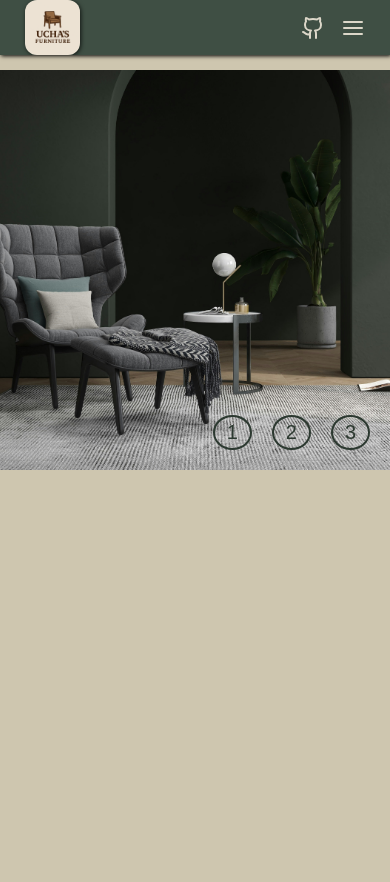
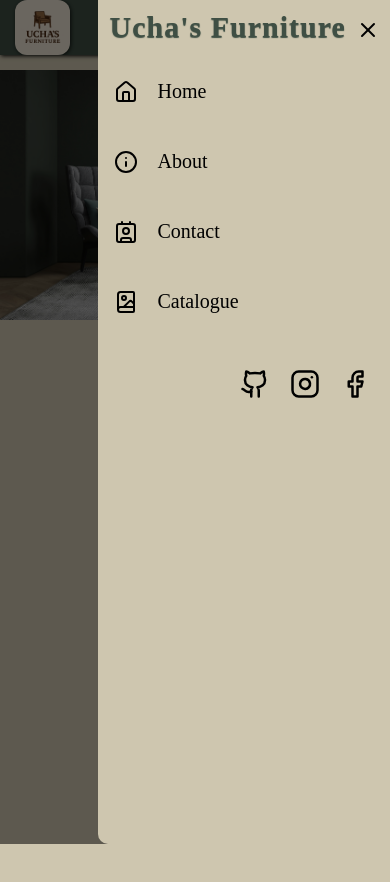
Before and after one commit to dachi6969/nowtryme, a Next.js app: page / in a window 390 px wide. Both pictures are taken after a click on the icon 353 px from the left and 27 px from the top of the page. Shown: the top 882 px of the page. Built offline with nearby package versions, Linux system fonts and the light colour scheme.

Commit message:
WIP: updated but not finished header

```diff
--- a/app/components/firstContent/FirstContent.module.css
+++ b/app/components/firstContent/FirstContent.module.css
@@ -97,7 +97,7 @@
     }
 }
 
-@media (max-width: 900px) {
+@media (min-width: 480px) and (max-width: 900px) {
     .imaged{
         height: 400px;
     }
@@ -113,3 +113,20 @@
         padding: 4px 12px;
     }
 }
+
+@media (max-width: 480px) {
+    .imaged{
+        height: 250px;
+    }
+    .second{
+        height: 250px;
+    }
+    .third{
+        height: 250px;
+    }
+    .switcher{
+        border: 1px solid #2C3930;
+        font-size: 18px;
+        padding: 2px 10px;
+    }
+}
--- a/app/components/header/Header.module.css
+++ b/app/components/header/Header.module.css
@@ -5,7 +5,7 @@
     display: flex;
     align-items: center;
     justify-content: space-between;
-    padding: 0 25px;
+    padding: 0 15px;
     position: fixed;
     z-index: 9200;
     top: 0;
@@ -30,6 +30,11 @@
     font-family: Impact, Haettenschweiler, 'Arial Narrow Bold', sans-serif;
 }
 
+.mobileTitle{
+    color: #cec6af;
+    font-size: 25px;
+}
+
 .title {
     display: none;
     color: #cec6af;
@@ -47,7 +52,6 @@
 .gitIcon{
     cursor: pointer;
     color: #DCD7C9;
-    /* padding-top: 4px; */
 }
 
 .menuIcon{
@@ -69,6 +73,10 @@
         margin: 0 auto;
     };
 
+    .mobileTitle{
+        display: none;
+    }
+
     .logo{
         height: 70px;
         width: 70px;
--- a/app/components/header/Header.tsx
+++ b/app/components/header/Header.tsx
@@ -5,14 +5,19 @@ import Image from "next/image";
 import styles from "./Header.module.css";
 import { useRouter } from "next/navigation";
 import DeskMenu from "./desktopMenu/DeskMenu";
+import MobileMenu from "./mobileMenu/MobileMenu";
+import { useModal } from "@/app/store/useMenuStore";
+import MenuDrawer from "./menuDrawer/MenuDrawer";
 
 const Header = () => {
     const router = useRouter();
+    const {mobileMenu,openMobileM} = useModal();
     const homeRoute = () => {
         router.push("/");
     }
     return(
         <header className={styles.header}>
+
             <div className={styles.titleWrapper}>
                 <Image
                 src="/logo.png"
@@ -23,9 +28,12 @@ const Header = () => {
                 onClick={homeRoute}
             />
             <span className={styles.title}>
+            Ucha's Furniture
+            </span>
+            </div>
+            <span className={styles.mobileTitle}>
                 Ucha's Furniture
             </span>
-            </div>
 
             <div className={styles.iconWrapper}>
                 <a
@@ -42,10 +50,13 @@ const Header = () => {
                 <AlignJustify
                 className={styles.menuIcon}
                 aria-label="menu icon"
+                onClick={openMobileM}
                 />
             </div>
 
+            <MenuDrawer />
             <DeskMenu />
+            <MobileMenu />
         </header>
     )
 }
--- a/app/components/header/desktopMenu/DeskMenu.tsx
+++ b/app/components/header/desktopMenu/DeskMenu.tsx
@@ -1,11 +1,10 @@
 "use client"
 import Link from "next/link";
 import styles from "./DeskMenu.module.css";
-import MenuDrawer from "../menuDrawer/MenuDrawer";
 import { useModal } from "@/app/store/useMenuStore";
 
 const DeskMenu = () => {
-    const {aboutState,openAbout,closeAbout} = useModal();
+    const {aboutState,openAbout} = useModal();
 
     return(
         <nav className={styles.nav}>
@@ -22,8 +21,6 @@ const DeskMenu = () => {
             Catalogue
         </Link>
 
-        <MenuDrawer />
-
         </nav>
     )
 }
--- a/app/components/header/menuDrawer/MenuDrawer.module.css
+++ b/app/components/header/menuDrawer/MenuDrawer.module.css
@@ -27,7 +27,7 @@
 }
 
 .box {
-    background-color: #2c3930e0;
+    background-color: #2c3930f3;
     height: 60vh;
     position: fixed;
     top: 0;
@@ -57,7 +57,7 @@
     transform: scale(1.02);
 }
 .exit:hover{
-  background-color: #2c393070;
+  background-color: #46604e81;
 }
 
 
@@ -66,4 +66,13 @@
   flex-direction: column;
   width: 60%;
   gap: 20px;
+  color: #DCD7C9;
+  font-size: 20px;
 }
+
+@media (max-width: 900px) {
+    .description{
+      width: 100%;
+      gap: 50px;
+    }
+}
--- /dev/null
+++ b/app/components/header/mobileMenu/MobileMenu.module.css
@@ -0,0 +1,102 @@
+.modal{
+    position: fixed;
+    z-index: 9900;
+    top: 0;
+    bottom: 0;
+    left: 0;
+    right: 0;
+    background: rgba(0, 0, 0, 0.55);
+    display: flex;
+    justify-content: flex-end;
+}
+
+.modalBox{
+    height: 100%;
+    background-color: #cec6af;
+    width: 300px;
+    border-bottom-left-radius: 10px;
+    display: flex;
+    flex-direction: column;
+    overflow: hidden;
+    animation: slide 0.5s ease;
+}
+
+.menuItems{
+    height: 70px;
+    width: 100%;
+    padding: 16px;
+    font-size: 20px;
+    display: flex;
+    justify-content: flex-start;
+    gap: 20px;
+    transition: color 0.3s ease-in-out;
+    cursor: pointer;
+    color: black;
+    animation: slideIn 0.7s ease;
+}
+
+
+@keyframes slideIn {
+    from{
+        transform: translateX(-200%);
+    }
+    to{
+        transform: translateX(0%);
+    }
+}
+
+.exit{
+    position: absolute;
+    top: 18px;
+    right: 10px;
+    cursor: pointer;
+}
+
+.title {
+    color: #3F4F44;
+    font-weight: 600;
+    position: relative;
+    margin-bottom: 30px;
+    top: 10px;
+    left: 12px;
+    font-size: 30px;
+    letter-spacing: 1px;
+    cursor: default;
+    text-shadow: 0 1px 1px #3F4F44;
+}
+
+.socialMedia{
+    display: flex;
+    justify-content: flex-end;
+    gap: 20px;
+    margin-top: 25px;
+    padding-right: 20px;
+}
+
+@keyframes slide {
+    from{
+        transform: translateX(100%);
+    }
+    to{
+        transform: translateX(0%);
+    }
+}
+
+
+@media (max-width: 480px) {
+    .modalBox{
+        width: 75%;
+    }
+}
+
+@media (hover:hover) and (pointer: fine) {
+    .menuItems:hover{
+        background-color: #3f4f44ba;
+        color: #cec6af;
+    };
+    .socialIcons:hover{
+        transform: scale(1.15);
+        transition: transform 0.3s ease;
+        cursor: pointer;
+    }
+}
--- /dev/null
+++ b/app/components/header/mobileMenu/MobileMenu.tsx
@@ -0,0 +1,71 @@
+"use client"
+import { useModal } from "@/app/store/useMenuStore";
+import styles from "./MobileMenu.module.css";
+import { BookImage, Contact, Facebook, Github, House, Info, Instagram, X } from "lucide-react";
+import { useRouter } from "next/navigation";
+
+const menuList = [
+    {title: "Home", icon: <House />},
+    {title: "About", icon: <Info />},
+    {title: "Contact", icon: <Contact />},
+    {title: "Catalogue", icon: <BookImage />},
+
+]
+
+const MobileMenu = () => {
+    const { mobileMenu, closeMobileM } = useModal();
+    const { openAbout } = useModal();
+    const router = useRouter();
+
+    if ( !mobileMenu ) return null;
+
+
+    const navHome = () => {
+        router.push("/");
+        closeMobileM();
+    }
+    return(
+        <div className={styles.modal} onClick={closeMobileM}>
+            <div className={styles.modalBox} onClick={(e:any) => e.stopPropagation()}>
+            <span className={styles.title}>
+                Ucha's Furniture
+            </span>
+            <X className={styles.exit} onClick={closeMobileM}/>
+                <ul>
+                    {
+                        menuList.map((item,i) => (
+                            <div className={styles.menuItems}
+                            key={i}
+                            onClick={() => {
+                                if(item.title === "Home") {
+                                    navHome()
+                                }else if(item.title === "About") {
+                                    openAbout();
+                                    closeMobileM();
+                                }
+                            }}
+                            >
+                              {item.icon}  {item.title}
+                            </div>
+                        ))
+                    }
+                </ul>
+                <div className={styles.socialMedia}>
+                    <Github size={30} className={styles.socialIcons}
+                    onClick={() => {window.open("https://github.com/dachi6969/nowtryme", "_blank")}}/>
+
+                    <Instagram size={30} className={styles.socialIcons}
+                    onClick={() => {window.open("https://Instagram.com/", "_blank")}}
+                    />
+
+                    <Facebook size={30} className={styles.socialIcons}
+                    onClick={() => {window.open("https://Facebook.com/", "_blank")}}
+                    />
+                </div>
+            </div>
+        </div>
+    )
+}
+
+
+export default MobileMenu;
--- a/app/store/useMenuStore.ts
+++ b/app/store/useMenuStore.ts
@@ -2,12 +2,18 @@ import {create} from "zustand";
 
 type UseModal = {
     aboutState: boolean;
+    mobileMenu: boolean;
+    closeMobileM: () => void;
+    openMobileM: () => void;
     openAbout: () => void;
     closeAbout: () => void;
 }
 
 export const useModal = create<UseModal>((set) => ({
     aboutState: false,
+    mobileMenu: false,
+    closeMobileM: () => set({mobileMenu: false}),
+    openMobileM: () => set({mobileMenu: true}),
     openAbout: () => set({aboutState: true}),
     closeAbout: () => set({aboutState: false}),
 }))
```
Also changed, not shown: app/components/header/desktopMenu/DeskMenu.module.css (line endings or trailing spaces).
